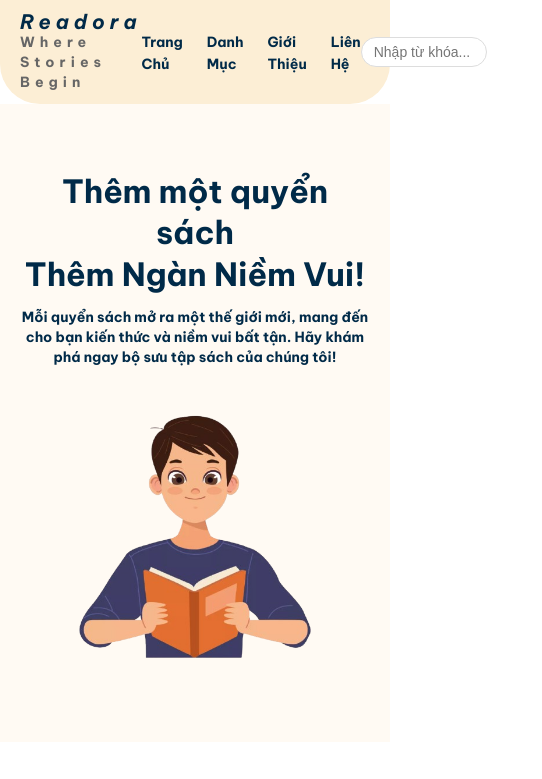
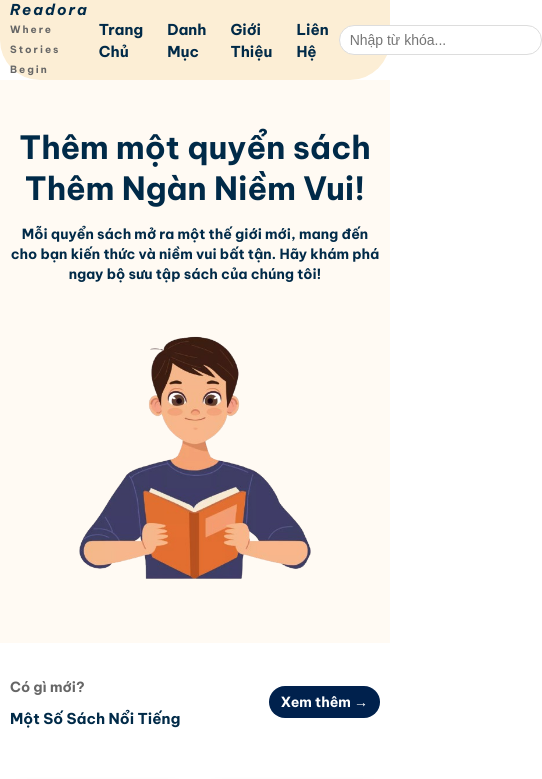
Before and after one commit to khabaoanhsteam-bit/baideadline4, a plain HTML site: page index.html in a window 390 px wide. Shown: the top 779 px of the page, 542 px wide, since content can reach past the window. Drawn offline with Linux system fonts and the light colour scheme.

Commit message:
Update style_tablet.css

```diff
--- a/style_tablet.css
+++ b/style_tablet.css
@@ -1,37 +1,47 @@
-@media (max-width: 768px) {
+@media (max-width: 901px) {
     .container {
         max-width: 768px;
-        padding: 0 16px;
+        margin: 0 auto;
     }
 
     header {
-        height: auto;
-        padding: 12px 0;
+        height: 80px;
     }
-
+    header .container {
+        display: flex;
+        justify-content: space-between;
+        align-items: center;
+        width: 100%;
+        padding: 0 10px;
+        gap: 10px;
+    }
     .header_logo {
-        font-size: 20px;
+        font-size: 15px;
+        letter-spacing: 2px;
     }
-
+    .header_logo small {
+        font-size: 10px;
+    }
     nav ul {
         gap: 24px;
     }
 
     nav ul li a {
+        font-size: 15px;
+    }
+    .search {
+        gap: 12px;
+    }
+    .search input {
         font-size: 14px;
-    }
-
-    .search input {
-        width: 100px;
-        font-size: 14px;
-        padding: 6px 12px;
-        border-radius: 20px;
+        padding: 6px 10px;
     }
 
     .introduction .container {
         flex-direction: column;
         text-align: center;
-        gap: 30px;
+        gap: 10px;
+        padding: 20px 10px;
     }
 
     .introduction_text h1 {
@@ -41,7 +51,6 @@
 
     .introduction_text p {
         font-size: 14px;
-        margin: 0 auto;
     }
 
     .introduction_img img {
@@ -49,11 +58,11 @@
     }
 
     .books, .books-knowledge {
-        padding: 40px 16px;
+        padding: 20px 10px;
     }
 
     .books-top h2 {
-        font-size: 18px;
+        font-size: 15px;
     }
 
     .more {
```
